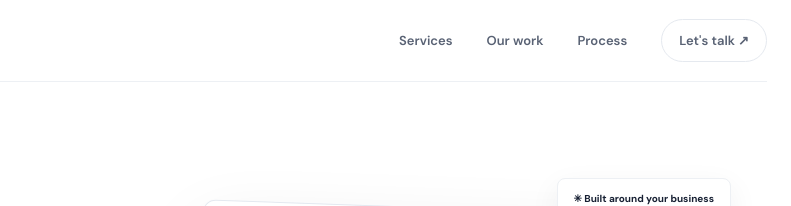
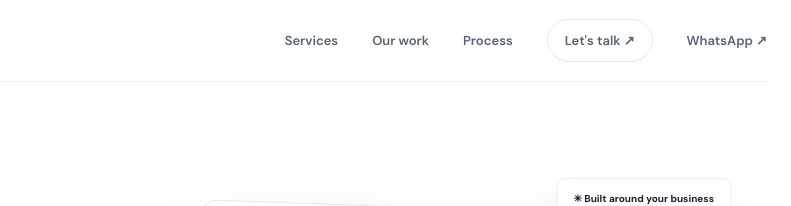
Before and after one commit to h74716681-afk/webwala-studio, a plain HTML site: page index.html in a window 1280 px wide. Shown: the top 206 px of the page, 489-1280 px from the left. Drawn offline with Linux system fonts and the light colour scheme.

Commit message:
Add direct WhatsApp contact and enquiry action

```diff
--- a/index.html
+++ b/index.html
@@ -16,7 +16,7 @@
 <header class="site-header">
   <a class="brand" href="#home"><img src="assets/logo.svg" alt="" width="42" height="42"><span>WEBWALA <small>STUDIO</small></span></a>
   <button class="menu-toggle" aria-label="Toggle menu" aria-expanded="false">☰</button>
-  <nav class="nav"><a href="#services">Services</a><a href="#work">Our work</a><a href="#process">Process</a><a href="#contact" class="nav-cta">Let's talk ↗</a></nav>
+  <nav class="nav"><a href="#services">Services</a><a href="#work">Our work</a><a href="#process">Process</a><a href="#contact" class="nav-cta">Let's talk ↗</a><a class="nav-whatsapp" href="https://wa.me/919561954073" target="_blank" rel="noopener">WhatsApp ↗</a></nav>
 </header>
 <main id="home">
 <section class="hero section-wrap">
@@ -41,8 +41,9 @@
 </div></section>
 <section class="section section-wrap" id="process"><div class="section-heading"><div><div class="eyebrow">SIMPLE FROM START TO LAUNCH</div><h2>Four steps. <span>One less thing</span><br>for you to worry about.</h2></div><p>You'll know what we're building, what we need from you and what happens next.</p></div>
 <div class="process-grid"><div><b>01</b><h3>Tell us about it</h3><p>We learn about your business, customers and what the website should achieve.</p></div><div><b>02</b><h3>Plan the pages</h3><p>We agree on the structure, content, look and features before building.</p></div><div><b>03</b><h3>Design & build</h3><p>We create the site, check it on mobile and desktop, then share a preview.</p></div><div><b>04</b><h3>Launch together</h3><p>After your approval, we publish it and explain how to keep details updated.</p></div></div></section>
-<section class="contact-section" id="contact"><div class="section-wrap contact-inner"><div><div class="eyebrow">HAVE A PROJECT IN MIND?</div><h2>Let's put your<br>business <span>on the map.</span></h2><p>Tell us what you do and what you'd like your website to achieve. We'll take it from there.</p></div><div class="contact-panel"><div class="contact-top"><span>PROJECT ENQUIRY</span><span>✳</span></div><label for="business">Your business name</label><input id="business" placeholder="e.g. The Corner Cafe"><label for="type">What kind of business?</label><select id="type"><option>Hotel / Stay</option><option>Cafe / Restaurant</option><option>Shop / Store</option><option>Other business</option></select><label for="needs">What do you need?</label><textarea id="needs" rows="3" placeholder="A few words about your website..."></textarea><button class="button button-dark full" id="copy-brief">Copy enquiry details ↗</button><p class="form-note" id="form-note">Copy your brief and send it to Webwala Studio through your preferred contact channel.</p></div></div></section>
+<section class="contact-section" id="contact"><div class="section-wrap contact-inner"><div><div class="eyebrow">HAVE A PROJECT IN MIND?</div><h2>Let's put your<br>business <span>on the map.</span></h2><p>Tell us what you do and what you'd like your website to achieve. We'll take it from there.</p></div><div class="contact-panel"><div class="contact-top"><span>PROJECT ENQUIRY</span><span>✳</span></div><label for="business">Your business name</label><input id="business" placeholder="e.g. The Corner Cafe"><label for="type">What kind of business?</label><select id="type"><option>Hotel / Stay</option><option>Cafe / Restaurant</option><option>Shop / Store</option><option>Other business</option></select><label for="needs">What do you need?</label><textarea id="needs" rows="3" placeholder="A few words about your website..."></textarea><button class="button button-dark full" id="send-whatsapp">Send enquiry on WhatsApp ↗</button><p class="form-note" id="form-note">Your enquiry will open directly in WhatsApp to Webwala Studio.</p></div></div></section>
 </main>
+<a class="whatsapp-float" href="https://wa.me/919561954073?text=Hello%20Webwala%20Studio!%20I%20need%20a%20website." target="_blank" rel="noopener" aria-label="Chat with Webwala Studio on WhatsApp">WhatsApp <span>↗</span></a>
 <footer class="footer"><div class="section-wrap footer-inner"><a class="brand" href="#home"><img src="assets/logo.svg" alt="" width="36" height="36"><span>WEBWALA <small>STUDIO</small></span></a><span>Thoughtfully built for businesses with big plans.</span><span>© <span id="year"></span> Webwala Studio</span></div></footer>
 <script src="script.js"></script>
 </body></html>
```
